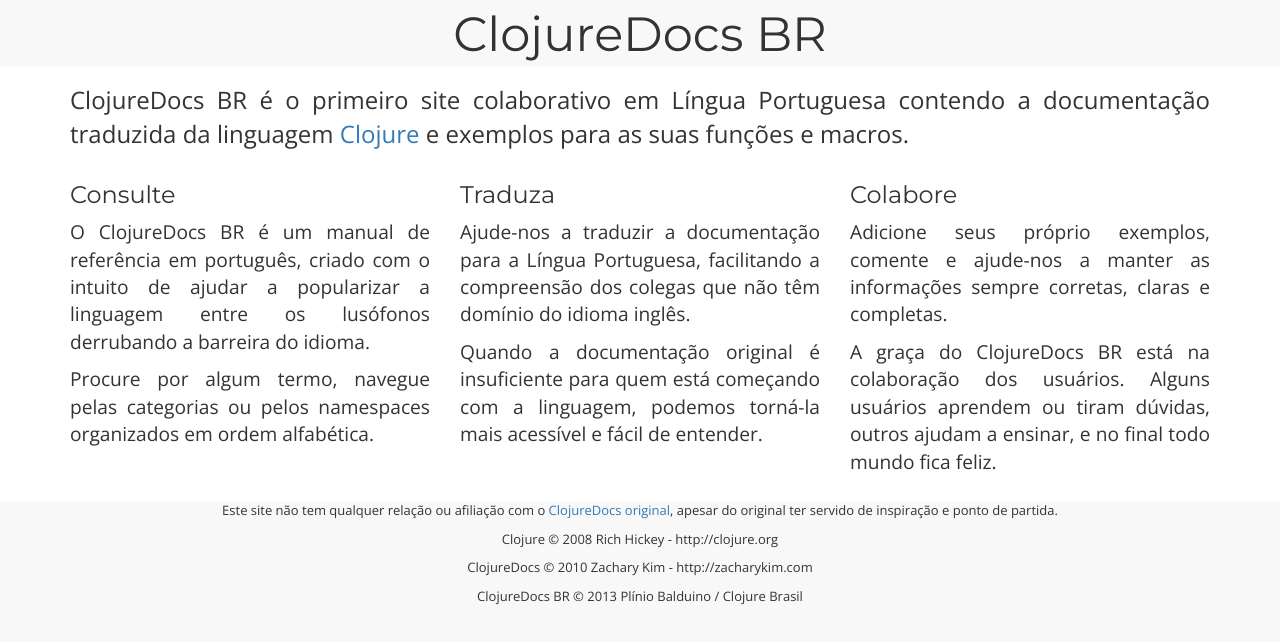
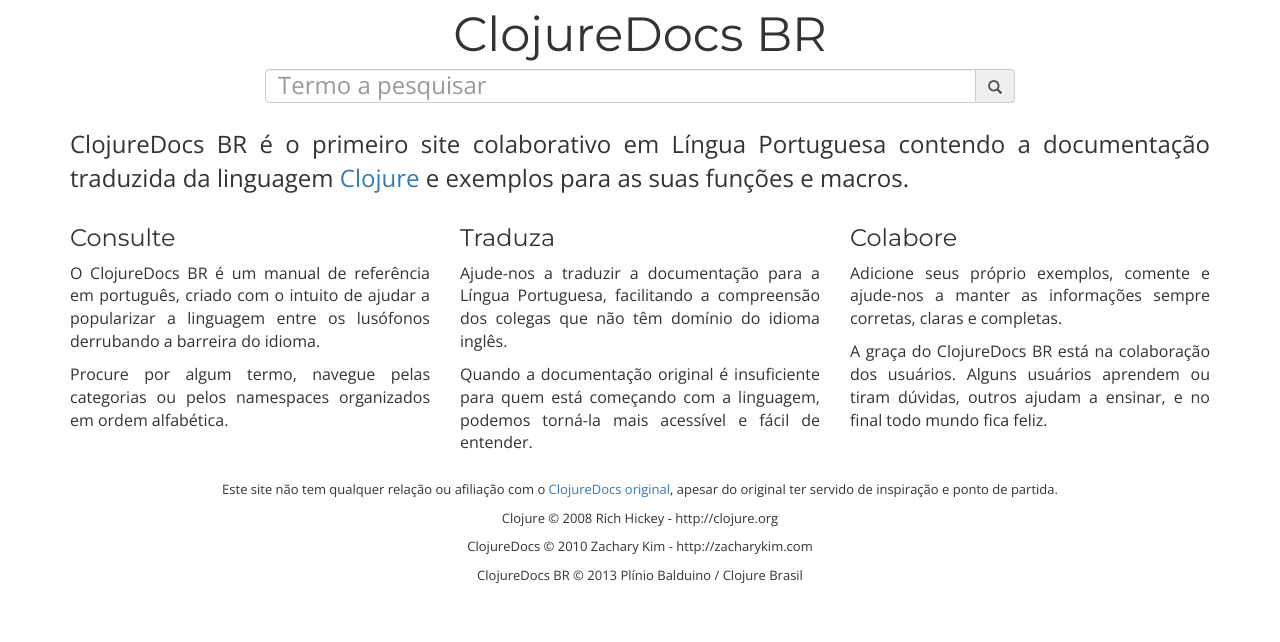
Before and after one commit to clj-br/clojuredocs, a plain HTML site: page resources/public/index.html in a window 1280 px wide. Drawn offline with nearby package versions, Linux system fonts and the light colour scheme.

Commit message:
Leiaute 3 - Fontes Sans, três colunas, sem bordas, sem cor de fundo e caixa de busca no alto

```diff
--- a/resources/public/css/site.css
+++ b/resources/public/css/site.css
@@ -44,15 +44,12 @@
 body {
     color: #333;
     font-family: 'Open Sans', Helvetica, sans-serif;
-    background-color: #f8f8f8;
 }
 
 header {
   text-align: center;
   width: 100%;
   font-size: 3em;
-  height: 1.4em;
-  display: block;
 }
 
 header div.container {
@@ -60,12 +57,18 @@
     text-shadow: 1px 1px white;
 }
 
+#home-var {
+  font-size: 0.5em;
+  width: 100%;
+  font-family: 'Open Sans', Helvetica, sans-serif;
+}
+
 header div.container a {
     color: #333;
 }
 
 main {
-    padding-top: 1em;
+/*    padding-top: 1em; */
     width: 100%;
     background-color: white;
     padding-bottom: 1em;
@@ -74,10 +77,11 @@
 .site-description {
   font-size: 1.5em;
   text-align: justify;
+  margin-top: 1em;
 }
 
 .box {
-  font-size: 0.8em;
+  /* font-size: 0.8em; */
   text-shadow: 1px 1px white;
   text-align: justify;
 }
@@ -90,7 +94,6 @@
 footer {
     width: 100%;
     font-size: small;
-    background-color: #f8f8f8;
     display: block;
     text-align: center;
 }
--- a/resources/public/index.html
+++ b/resources/public/index.html
@@ -17,15 +17,26 @@
 <body role="document">
 
 <header>
-    <div class="container">
-        <a href="/">ClojureDocs BR</a>
+  <div class="container">
+    <a href="/">ClojureDocs BR</a>
+    <div class="row">
+      <div class="col-md-offset-2 col-md-8">
+        <div class="input-group">
+          <input class="form-control" type="text" id="home-var" placeholder="Termo a pesquisar">
+          <span class="input-group-addon">
+            <span class="glyphicon glyphicon-search"></span>
+          </span>
+       </div>
+      </div>
     </div>
+  </div>
 </header>
 
 <main id="app">
-    <div class="container site-description">
-        <p>ClojureDocs BR é o primeiro site colaborativo em Língua Portuguesa contendo a documentação traduzida
+    <div class="container">
+        <p class="site-description">ClojureDocs BR é o primeiro site colaborativo em Língua Portuguesa contendo a documentação traduzida
             da linguagem <a href="http://clojure.org/">Clojure</a> e exemplos para as suas funções e macros.</p>
+
         <div class="row">
             <div class="col-md-4 box">
                 <h3>Consulte</h3>
@@ -48,7 +59,6 @@
             </div>
         </div>
     </div>
-
 </main>
 
 <footer>
```
Also changed, not shown: resources/sample3.jpg (added).
